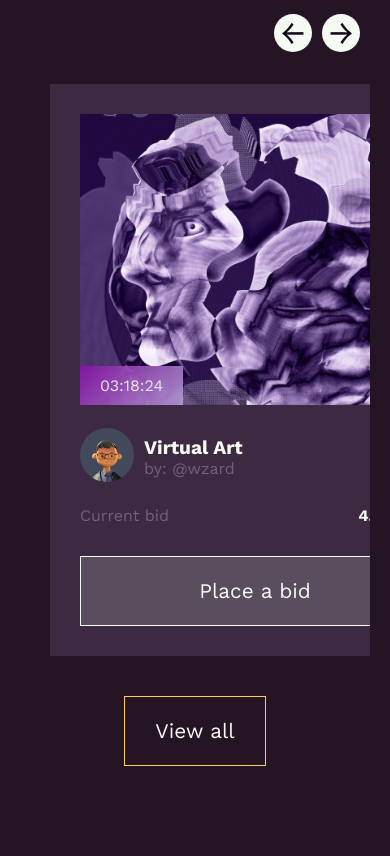
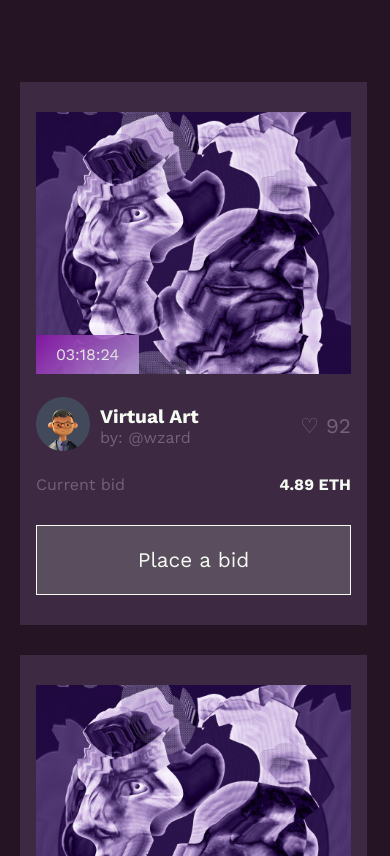
Before and after one commit to mauriazevedo/NFT-Marketplace-Website, a plain HTML site: page index.html in a window 390 px wide. Shown: the part 1598-2454 px from the top of the page. Drawn offline with nearby package versions, Linux system fonts and the light colour scheme.

Commit message:
Finalizando segundo container responsivo

```diff
--- a/styles/index.css
+++ b/styles/index.css
@@ -225,7 +225,6 @@ body{
 }
 
 #second-container .carousel-container .nft-carousel-container{
-
     flex-wrap: nowrap;
     display: inline-flex;
 }
@@ -389,4 +388,22 @@ body{
     #second-container .title-container h3{
         font-size: 2.5em;
     }
+
+    #second-container .carousel-controller {
+        display: none;
+    }
+
+    #second-container .carousel-container .nft-carousel-container{
+        display: block;
+    }
+
+    #second-container .carousel-container .nft-carousel-container .nft-container{
+        padding: 30px 16px;
+        width: 90%;
+        margin: 30px 0;
+    }
+
+    #second-container .carousel-container .nft-carousel-container .nft-container:nth-child(1){
+        margin-top: 100px;
+    }
 }
```
